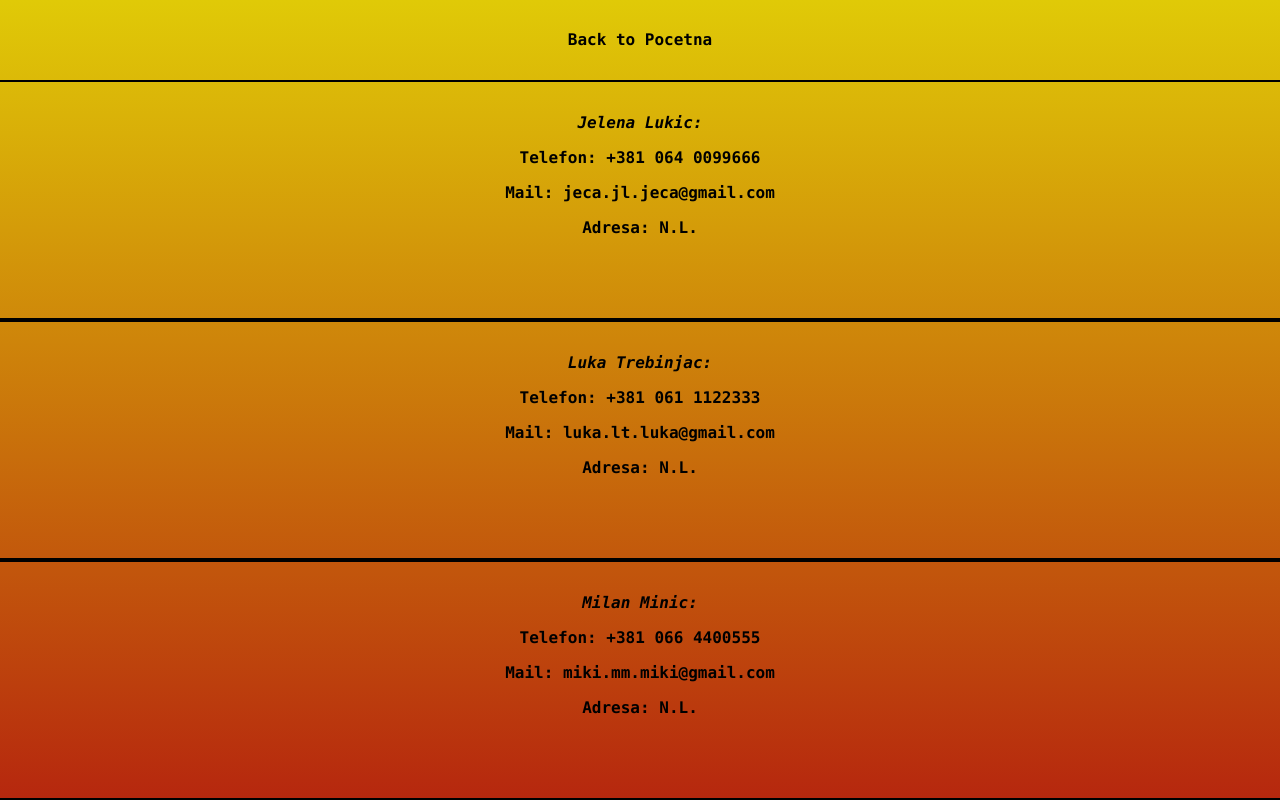
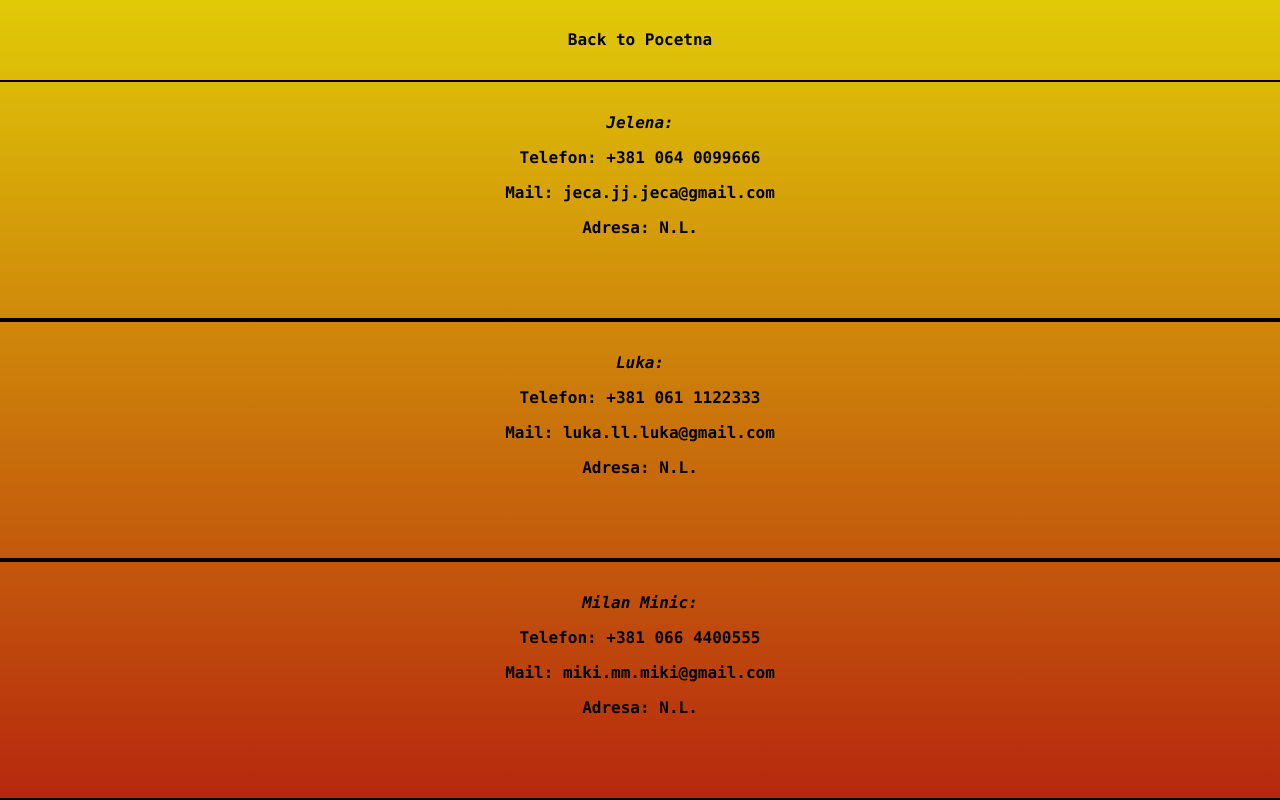
Before and after one commit to MikiPIMP/WebSite-repo, a plain HTML site: page pocetna/kontakt.html in a window 1280 px wide. Drawn offline with Linux system fonts and the light colour scheme.

Commit message:
Update kontakt.html

```diff
--- a/pocetna/kontakt.html
+++ b/pocetna/kontakt.html
@@ -16,16 +16,16 @@
         </div>
 
         <div class="kontakt-klasa" id="jeca">
-            <p><i>Jelena Lukic:</i></p>
+            <p><i>Jelena:</i></p>
             <p>Telefon: +381 064 0099666</p>
-            <p>Mail: jeca.jl.jeca@gmail.com</p>
+            <p>Mail: jeca.jj.jeca@gmail.com</p>
             <p>Adresa: N.L.</p>
         </div>
 
         <div class="kontakt-klasa" id="luka">
-            <p><i>Luka Trebinjac:</i></p>
+            <p><i>Luka:</i></p>
             <p>Telefon: +381 061 1122333</p>
-            <p>Mail: luka.lt.luka@gmail.com</p>
+            <p>Mail: luka.ll.luka@gmail.com</p>
             <p>Adresa: N.L.</p>
         </div>
 
```
